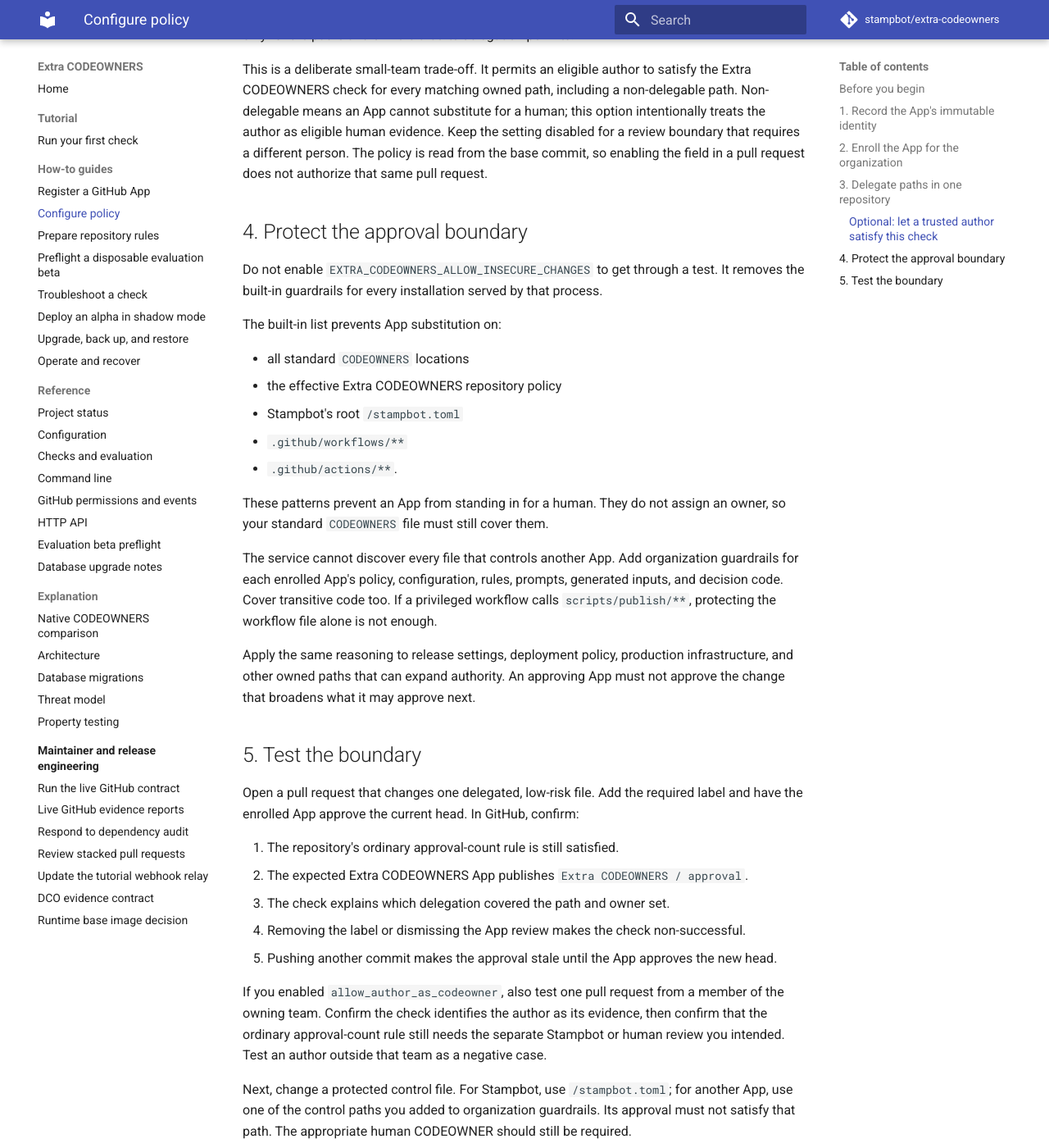
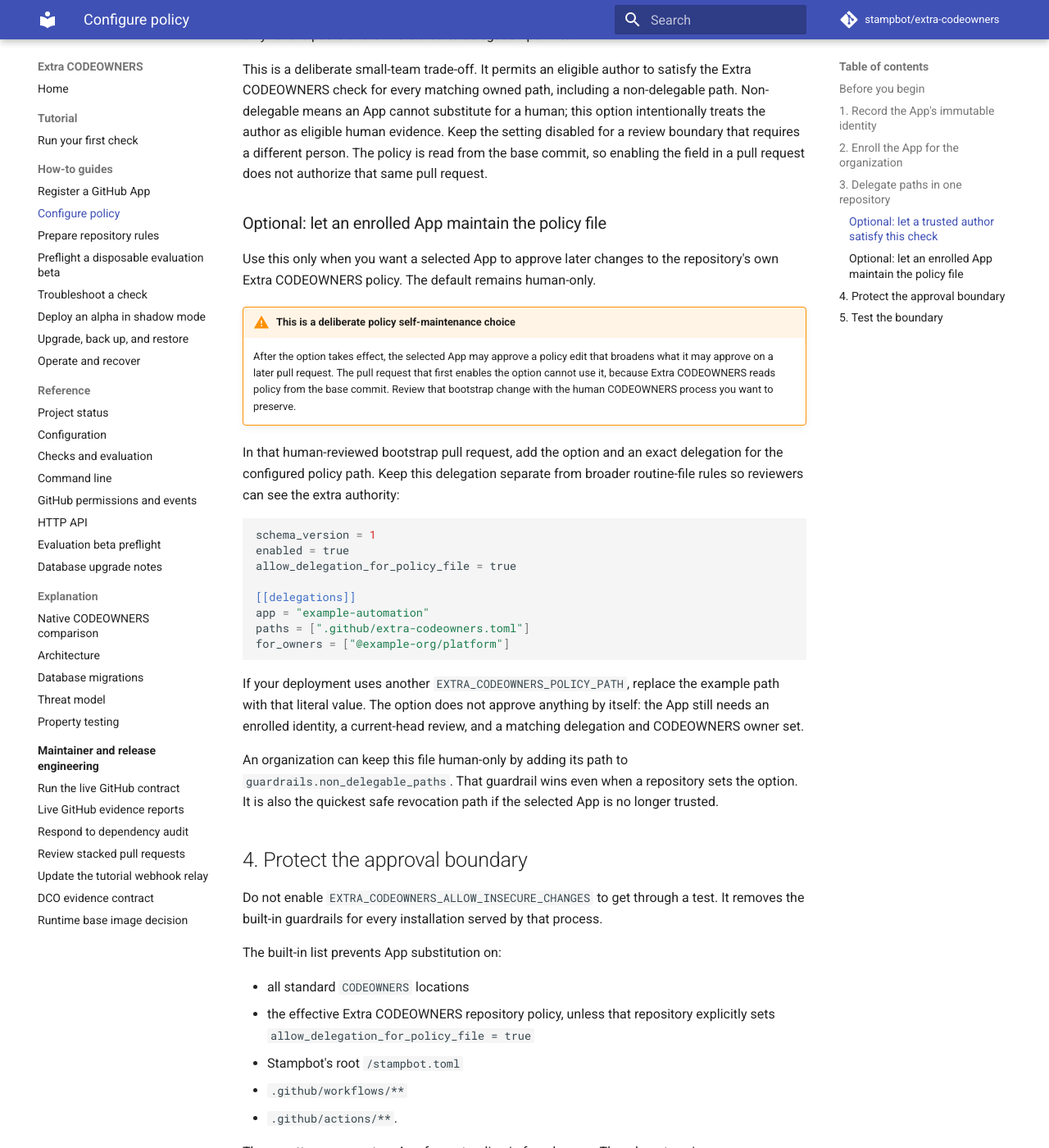
Before and after one commit to stampbot/extra-codeowners, an MkDocs documentation site: the page built from docs/how-to/configure.md, in a window 1280 px wide and 1400 px high, scrolled down 3717 px. Shown: the whole window at 82% size. Built offline with MkDocs 1.6.1 and Material for MkDocs 9.7.7, drawn with Linux system fonts in a browser that asks for light colours; comment, search, counter and statistics services are not loaded; some of the changed text lies outside the part shown.

Commit message:
feat(policy): allow explicit policy-file delegation
Signed-off-by: Danny Sauer <github@dannysauer.com>

````diff
--- a/docs/how-to/configure.md
+++ b/docs/how-to/configure.md
@@ -187,6 +187,43 @@
 The policy is read from the base commit, so enabling the field in a pull request
 does not authorize that same pull request.
 
+### Optional: let an enrolled App maintain the policy file
+
+Use this only when you want a selected App to approve later changes to the
+repository's own Extra CODEOWNERS policy. The default remains human-only.
+
+!!! warning "This is a deliberate policy self-maintenance choice"
+    After the option takes effect, the selected App may approve a policy edit
+    that broadens what it may approve on a later pull request. The pull request
+    that first enables the option cannot use it, because Extra CODEOWNERS reads
+    policy from the base commit. Review that bootstrap change with the human
+    CODEOWNERS process you want to preserve.
+
+In that human-reviewed bootstrap pull request, add the option and an exact
+delegation for the configured policy path. Keep this delegation separate from
+broader routine-file rules so reviewers can see the extra authority:
+
+```toml
+schema_version = 1
+enabled = true
+allow_delegation_for_policy_file = true
+
+[[delegations]]
+app = "example-automation"
+paths = [".github/extra-codeowners.toml"]
+for_owners = ["@example-org/platform"]
+```
+
+If your deployment uses another `EXTRA_CODEOWNERS_POLICY_PATH`, replace the
+example path with that literal value. The option does not approve anything by
+itself: the App still needs an enrolled identity, a current-head review, and a
+matching delegation and CODEOWNERS owner set.
+
+An organization can keep this file human-only by adding its path to
+`guardrails.non_delegable_paths`. That guardrail wins even when a repository
+sets the option. It is also the quickest safe revocation path if the selected
+App is no longer trusted.
+
 ## 4. Protect the approval boundary
 
 Do not enable `EXTRA_CODEOWNERS_ALLOW_INSECURE_CHANGES` to get through a test.
@@ -196,7 +233,8 @@
 The built-in list prevents App substitution on:
 
 - all standard `CODEOWNERS` locations
-- the effective Extra CODEOWNERS repository policy
+- the effective Extra CODEOWNERS repository policy, unless that repository
+  explicitly sets `allow_delegation_for_policy_file = true`
 - Stampbot's root `/stampbot.toml`
 - `.github/workflows/**`
 - `.github/actions/**`.
@@ -234,6 +272,12 @@
 separate Stampbot or human review you intended. Test an author outside that
 team as a negative case.
 
+If you enabled `allow_delegation_for_policy_file`, first merge the human-reviewed
+bootstrap change. Then open a later pull request that changes only the policy
+file and obtain the selected App's approval. Confirm the check identifies the
+matching delegation. Add the policy path to an organization guardrail in a
+test environment and confirm the same App approval no longer satisfies it.
+
 Next, change a protected control file. For Stampbot, use `/stampbot.toml`; for
 another App, use one of the control paths you added to organization
 guardrails. Its approval must not satisfy that path. The appropriate human
````
Also changed, not shown: docs/explanation/native-codeowners.md (+6 -4 lines), docs/explanation/threat-model.md (+11 -6 lines), docs/reference/checks.md (+4 -3 lines), docs/reference/configuration.md (+9 -5 lines), 8 other files.
